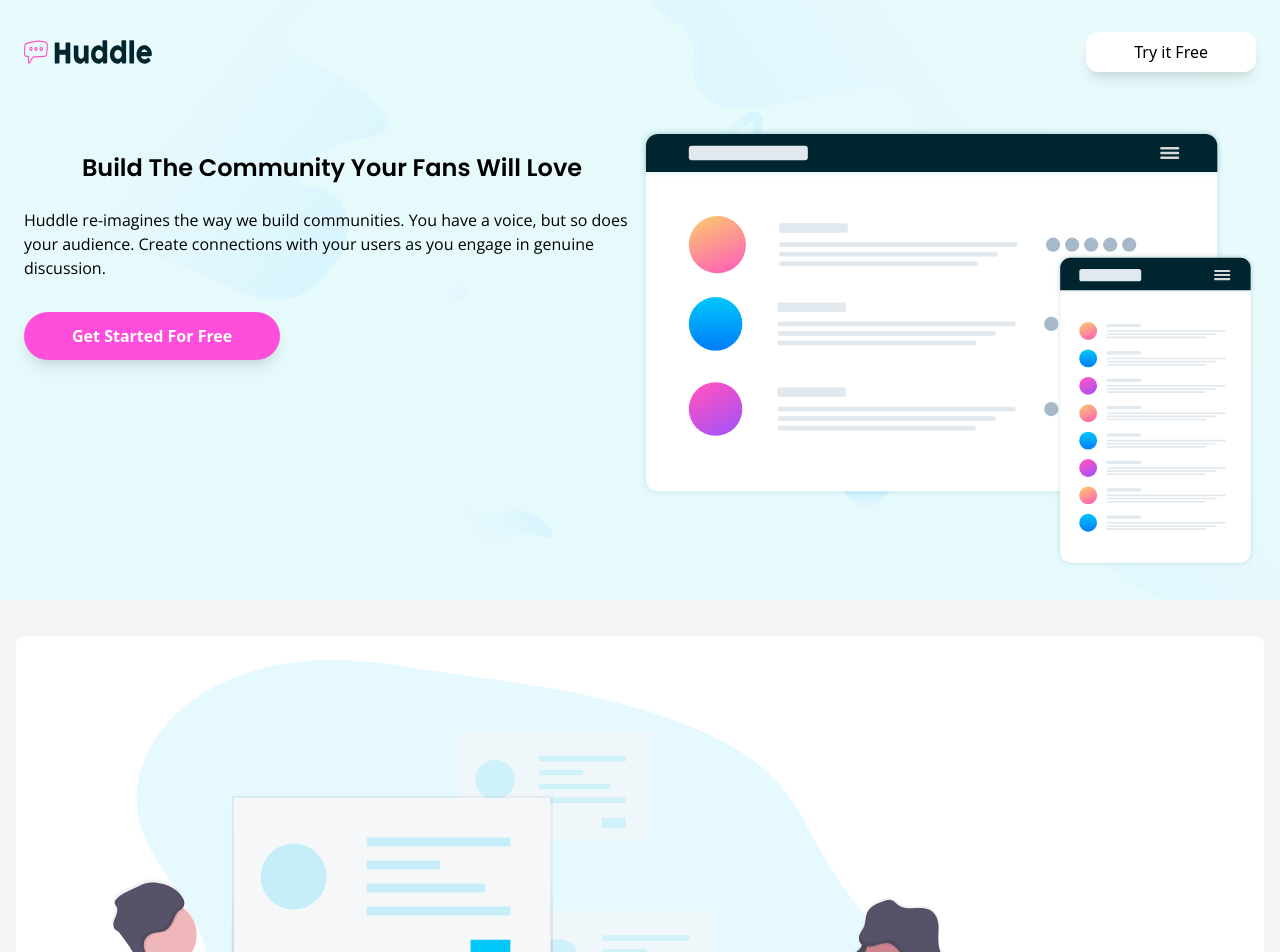
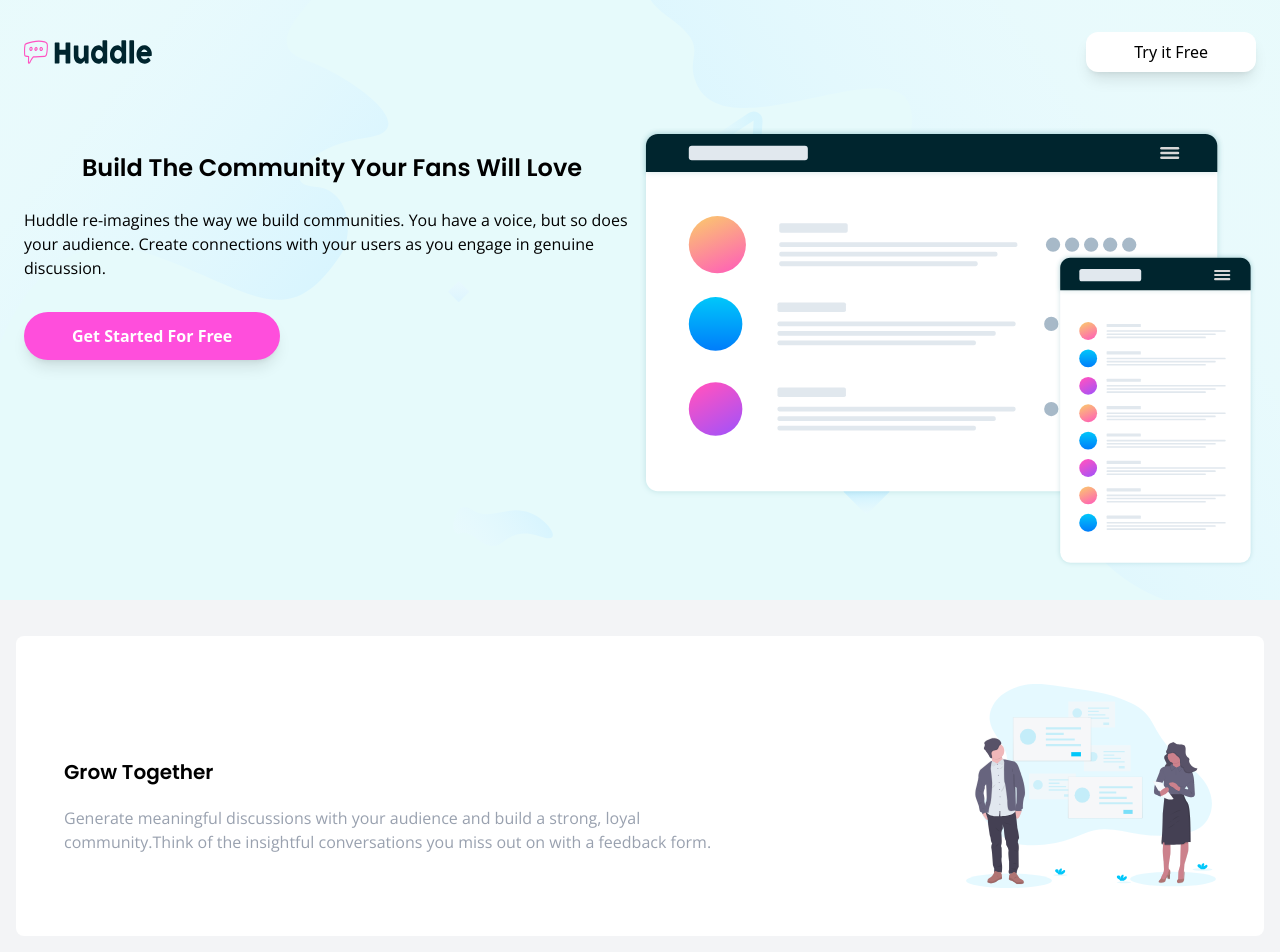
Before and after one commit to Medido1/Huddle-landing-page-with-alternating-feature-blocks, a React (Vite) app: page / in a window 1280 px wide. Shown: the top 952 px of the page. Built offline with nearby package versions, Linux system fonts and the light colour scheme.

Commit message:
Add resposive design md to Main.jsx

```diff
--- a/src/components/Card.jsx
+++ b/src/components/Card.jsx
@@ -1,13 +1,17 @@
 function Card({card}) {
   return (
-    <div className="bg-white mt-5 rounded-lg p-6">
-        <img src={card.img} alt={card.altText} />
-        <p className="font-poppins text-center text-xl mt-10 mb-5">
-          {card.title}
-        </p>
-        <p className="text-center font-openSans text-gray-400">
-          {card.description}
-        </p>
+    <div className={`bg-white mt-5 rounded-lg p-6 md:px-12 md:py-12 flex flex-col
+      items-center md:gap-20
+      ${card.id === 2 ? `md:flex-row` : `md:flex-row-reverse`}`}>
+        <img src={card.img} alt={card.altText} className="max-w-[250px]" />
+        <div className="">
+          <p className="font-poppins text-center md:text-left text-xl mt-10 mb-5">
+            {card.title}
+          </p>
+          <p className="text-center font-openSans text-gray-400 md:text-left md:max-w-[80%]">
+            {card.description}
+          </p>
+        </div>
       </div>
   )
 }
--- a/src/components/Main.jsx
+++ b/src/components/Main.jsx
@@ -22,7 +22,7 @@ function Main() {
           Ready To Build Your Community?
         </p>
         <button className="bg-[#FF4EDC] rounded-full text-white text-sm
-          font-bold px-14 py-2 cursor-pointer">
+          font-bold px-14 py-2 cursor-pointer hover:bg-[#FF94EB]">
           Get Started For Free
         </button>
       </div>
```
